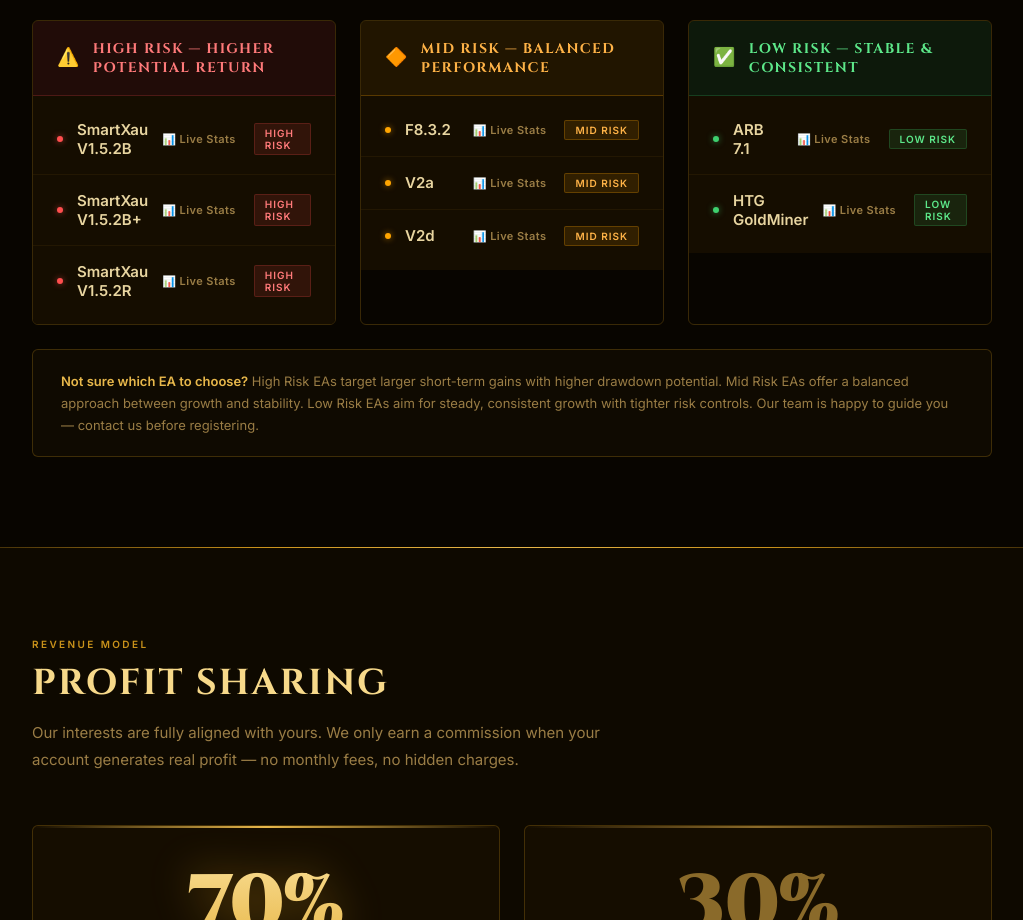
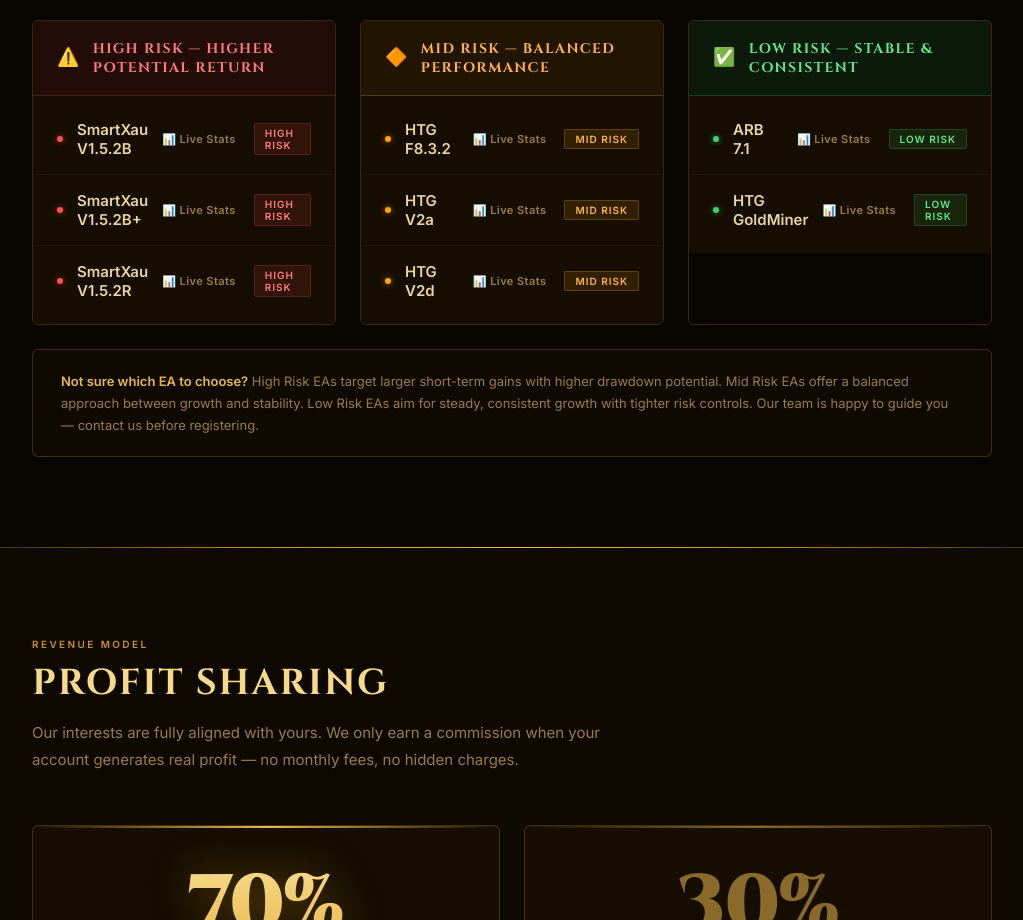
Before and after one commit to HuangTechnologyGlobal/HTGlobal, a plain HTML site: page index.html in a window 1280 px wide. Shown: the part 1760-2680 px from the top of the page, without its empty margins (128-1151 px from the left). Drawn offline with Linux system fonts and the light colour scheme.

Commit message:
index.html

```diff
--- a/index.html
+++ b/index.html
@@ -662,19 +662,19 @@
           <div class="ea-card-body">
             <a class="ea-item ea-link" href="https://www.myfxbook.com/portfolio/htg-ea-f832/12106183" target="_blank">
               <div class="ea-bullet"></div>
-              <span class="ea-name">F8.3.2</span>
+              <span class="ea-name">HTG F8.3.2</span>
               <span class="ea-live">📊 Live Stats</span>
               <span class="ea-tag">Mid Risk</span>
             </a>
             <a class="ea-item ea-link" href="" target="_blank">
               <div class="ea-bullet"></div>
-              <span class="ea-name">V2a</span>
+              <span class="ea-name">HTG V2a</span>
               <span class="ea-live">📊 Live Stats</span>
               <span class="ea-tag">Mid Risk</span>
             </a>
             <a class="ea-item ea-link" href="" target="_blank">
               <div class="ea-bullet"></div>
-              <span class="ea-name">V2d</span>
+              <span class="ea-name">HTG V2d</span>
               <span class="ea-live">📊 Live Stats</span>
               <span class="ea-tag">Mid Risk</span>
             </a>
```
